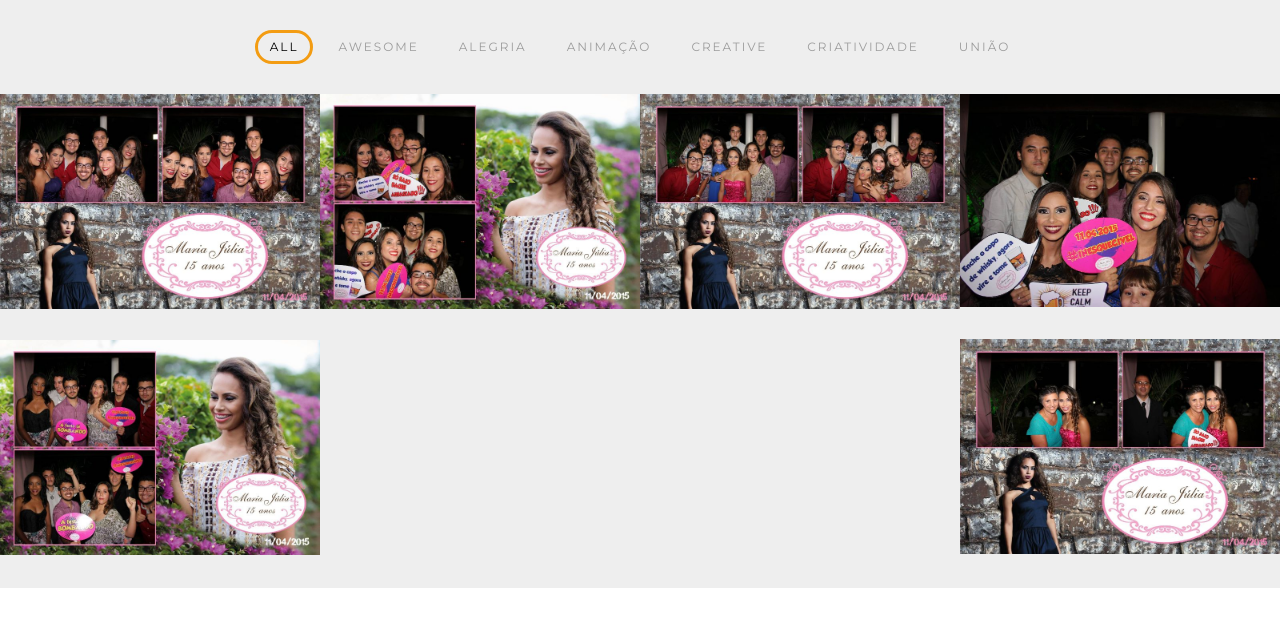
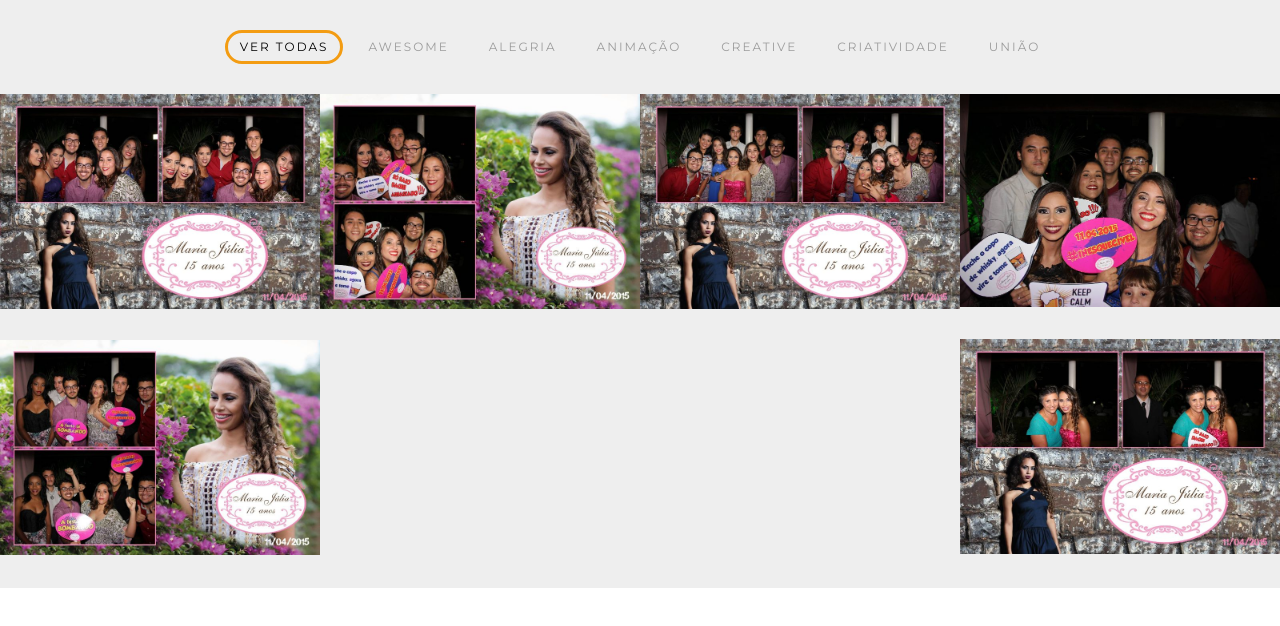
Before and after one commit to OlisempImagem/album, a plain HTML site: page index.html in a window 1280 px wide. Drawn offline with nearby package versions, Linux system fonts and the light colour scheme; files whose address does not match are found by name.

Commit message:
create github pages

```diff
--- a/index.html
+++ b/index.html
@@ -32,7 +32,7 @@
     <!-- Filter -->
     <div class="mbr-gallery-filter container text-xs-center gallery-filter-active">
         <ul>
-            <li class="mbr-gallery-filter-all active">ALL</li>
+            <li class="mbr-gallery-filter-all active">Ver todas</li>
         </ul>
     </div>
 
```
Also changed, not shown: 1 other file.
